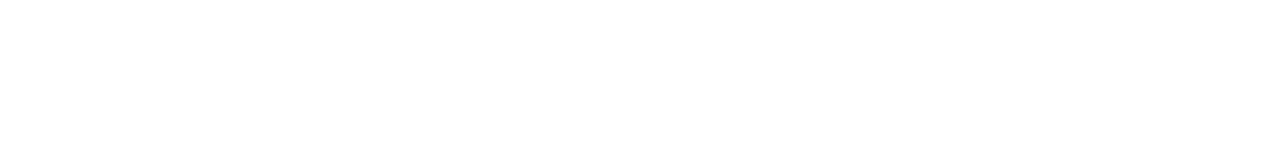
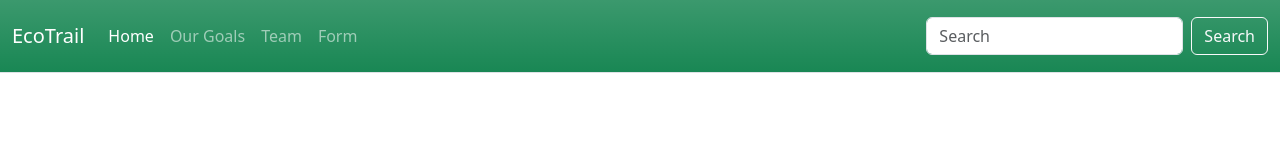
Before and after one commit to PaulaEleni05/EcoTrail-Website, a plain HTML site: page index.html in a window 1280 px wide. Drawn offline with nearby package versions, Linux system fonts and the light colour scheme.

Commit message:
Added a navbar

```diff
--- a/index.html
+++ b/index.html
@@ -10,6 +10,35 @@
 
 <body>
 <header>
+    <nav class="navbar fixed-top navbar-expand-lg navbar-dark bg-success bg-gradient border-1 border-bottom py-3">
+        <div class="container-fluid">
+          <a class="navbar-brand" href="#">EcoTrail</a>
+          <button class="navbar-toggler" type="button" data-bs-toggle="collapse" data-bs-target="#navbarSupportedContent" aria-controls="navbarSupportedContent" aria-expanded="false" aria-label="Toggle navigation">
+            <span class="navbar-toggler-icon"></span>
+          </button>
+          <div class="collapse navbar-collapse" id="navbarSupportedContent">
+            <ul class="navbar-nav me-auto mb-2 mb-lg-0">
+              <li class="nav-item">
+                <a class="nav-link active" aria-current="page" href="#">Home</a>
+              </li>
+              <li class="nav-item">
+                <a class="nav-link" href="#">Our Goals</a>
+              </li>
+              <li class="nav-item">
+                <a class="nav-link" href="#">Team</a>
+              </li>
+              <li class="nav-item">
+                <a class="nav-link" href="#">Form</a>
+              </li>
+            </ul>
+            <form class="d-flex" role="search">
+              <input class="form-control me-2" type="search" placeholder="Search" aria-label="Search">
+              <button class="btn btn-outline-light" type="submit">Search</button>
+            </form>
+          </div>
+        </div>
+      </nav>
+
 
 
 
```
